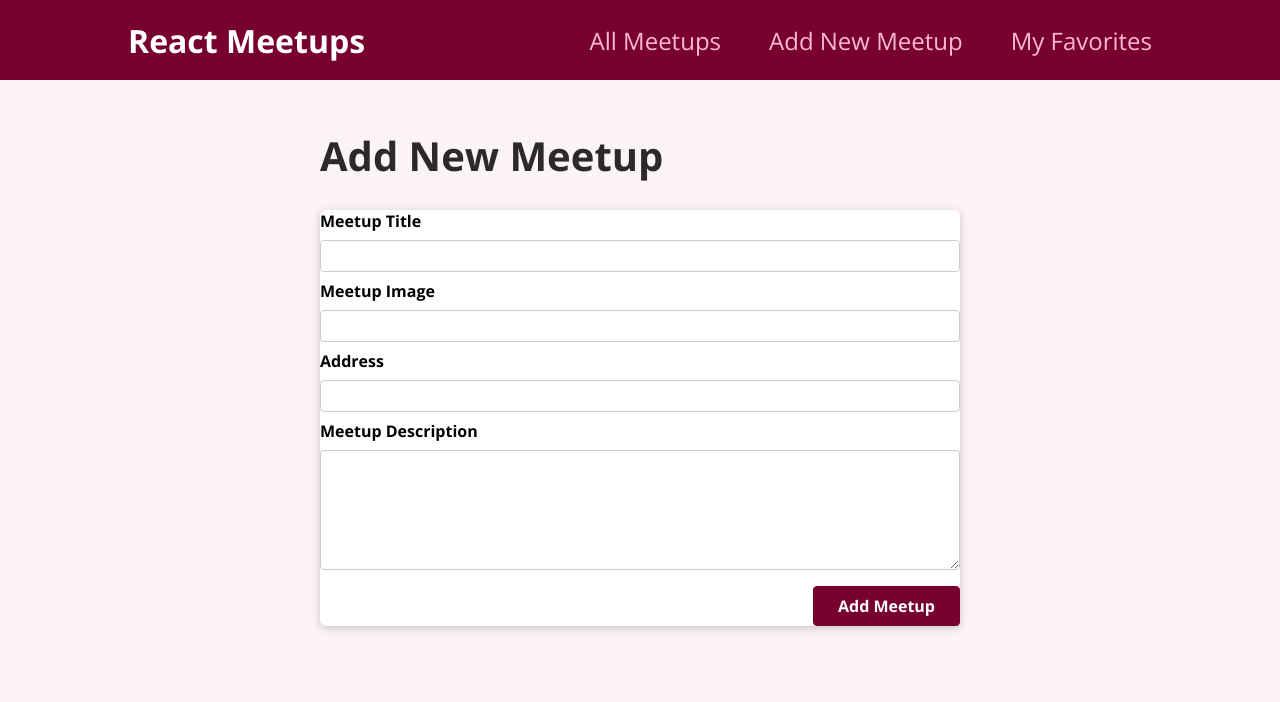
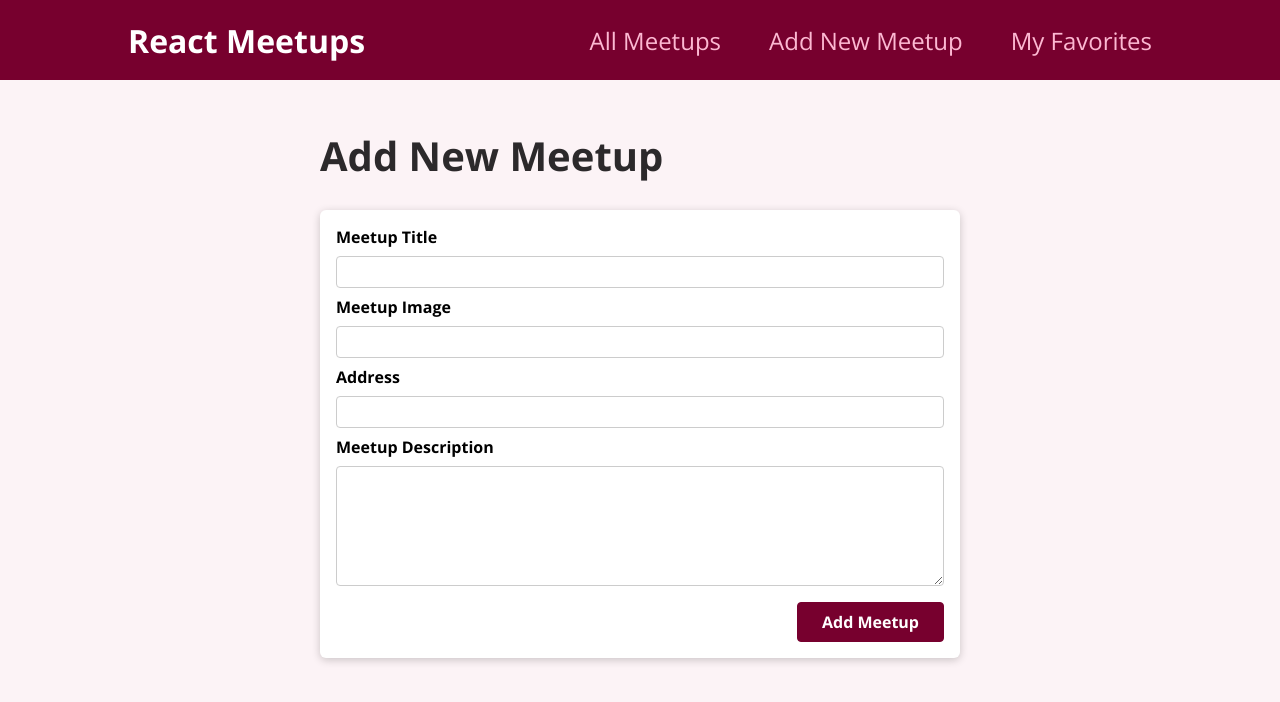
Before and after one commit to ritajeong/react-course, a React (Create React App) app: page /new-meetup in a window 1280 px wide. Shown: the top 702 px of the page. Built offline with nearby package versions, Linux system fonts and the light colour scheme; the HTML template or start-up script is replaced by a standard one.

Commit message:
useNavigate 사용해서 Redirect

```diff
--- a/src/components/meetups/NewMeetupForm.js
+++ b/src/components/meetups/NewMeetupForm.js
@@ -26,7 +26,7 @@ function NewMeetupForm(props) {
   }
   return (
     <Card>
-      <form classNameb={classes.form} onSubmit={submitHandler}>
+      <form className={classes.form} onSubmit={submitHandler}>
         <div className={classes.control}>
           <label htmlFor="title">Meetup Title</label>
           <input type="text" required id="title" ref={imageInputRef}/>
--- a/src/pages/NewMeetup.js
+++ b/src/pages/NewMeetup.js
@@ -1,6 +1,9 @@
+import { useNavigate } from 'react-router-dom';
 import NewMeetupForm from '../components/meetups/NewMeetupForm';
 
 function NewMeetupPage() {
+  const history = useNavigate();
+
   function addMeetupHandler(meetupData) {
     fetch('https://react-course-472b5-default-rtdb.firebaseio.com/meetups.json',
       {
@@ -9,7 +12,11 @@ function NewMeetupPage() {
         headers: {
           'Content-Type': 'application/json'
         }
-      }); //firebase 특성. url 뒤에 json 붙임. 두번째 인자는 디폴트가 get이고 명시할 수 있음
+      }
+    ).then(() => {
+      history.replace('/')
+      console.log('after then')
+    }); //firebase 특성. url 뒤에 json 붙임. 두번째 인자는 디폴트가 get이고 명시할 수 있음
   }
   return <div>
     <h1>Add New Meetup</h1>
```
